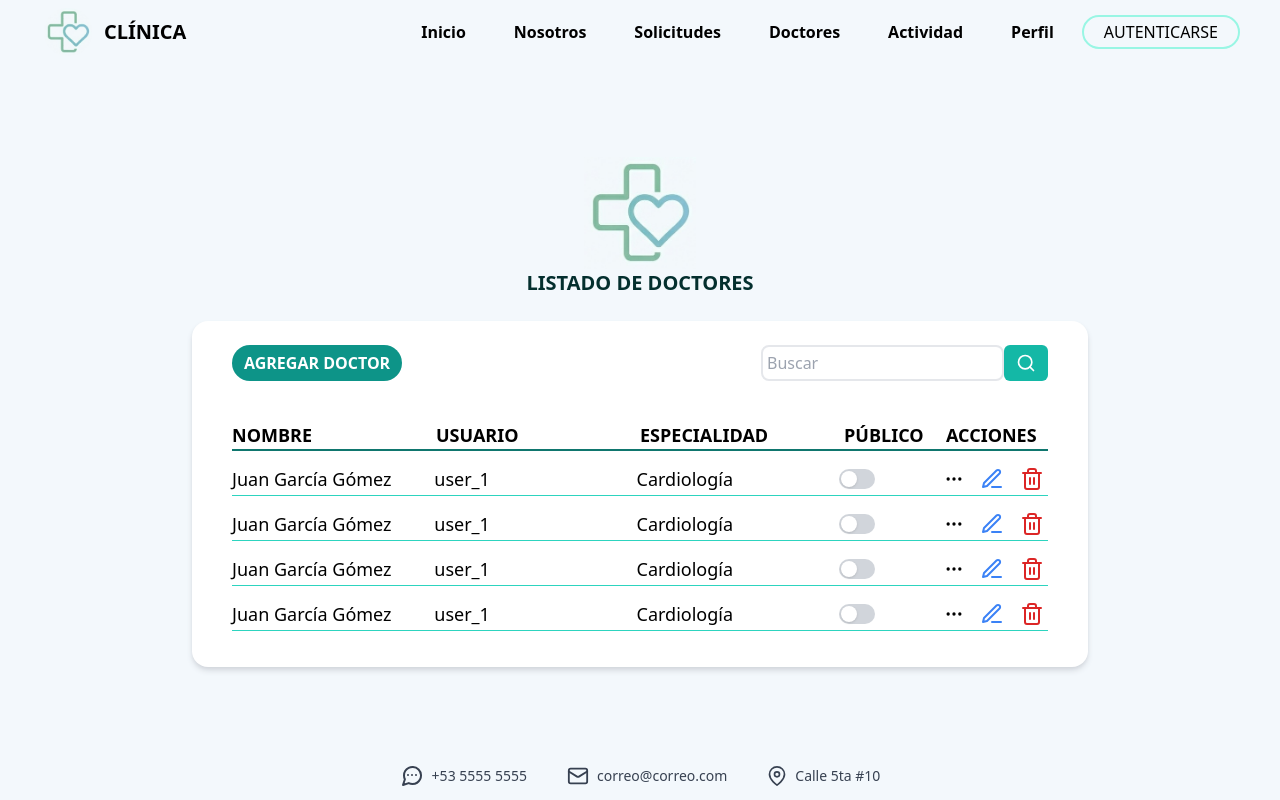
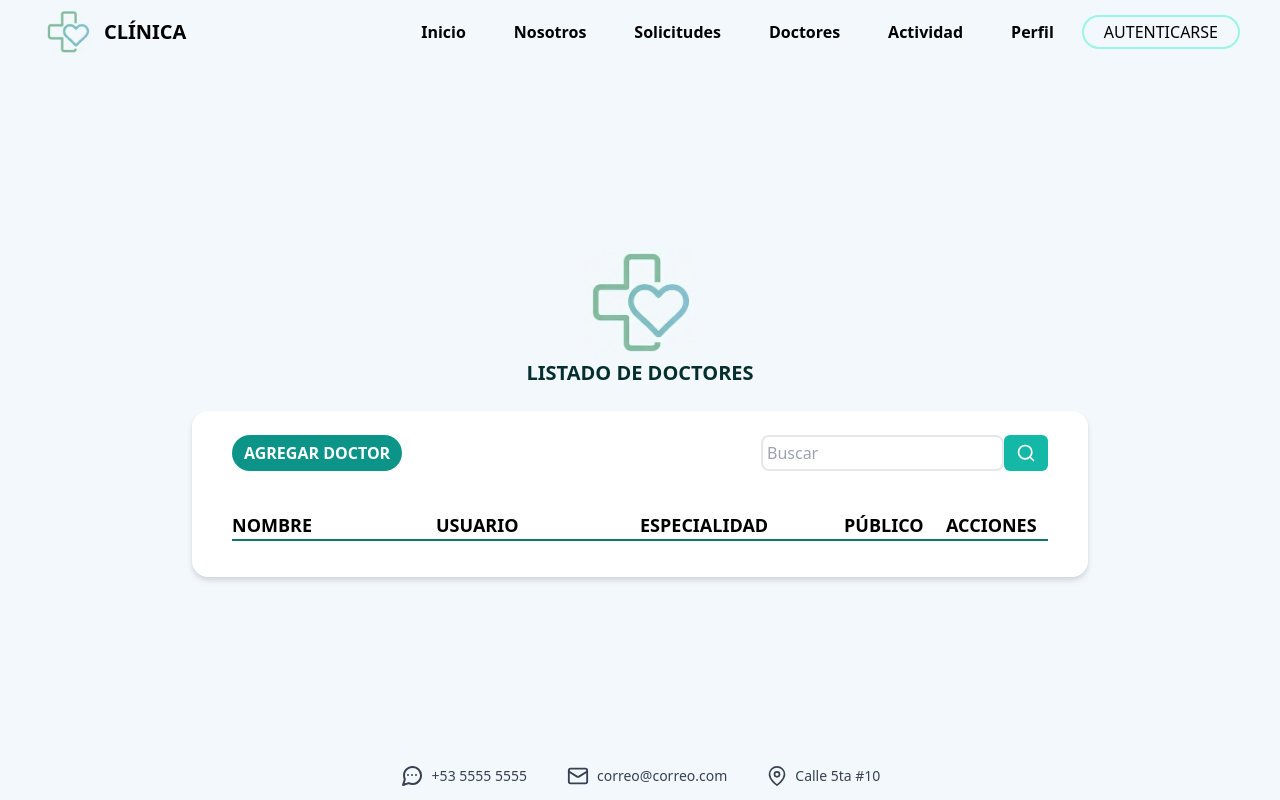
Before and after one commit to YopH-26/clinica, a React (Vite) app in the folder frontend/: page /doctores in a window 1280 px wide. Built offline with nearby package versions, Linux system fonts and the light colour scheme.

Commit message:
Boton "agregar doctor" implementado. Ver detalles del dcotor implementado

```diff
--- a/frontend/src/componets/AgregarDoctor.jsx
+++ b/frontend/src/componets/AgregarDoctor.jsx
@@ -3,21 +3,37 @@ import { useState, useEffect } from 'react';
 
 //Propósito: Formulario de agregar doctor
 
-const AgregarDoctor = ({cerrar}) => {
+const AgregarDoctor = ({cerrar, doctores, setDoctores}) => {
   const [nombreDoctor, setNombreDoctor] = useState('');
   const [correoDoctor, setCorreoDoctor] = useState('');
   const [telefonoDoctor, setTelefonoDoctor] = useState('');
   const [especialidadDoctor, setEspecialidadDoctor] = useState('');
-  console.log(nombreDoctor, correoDoctor, telefonoDoctor, especialidadDoctor);
 
+  //Función de enviar formulario
   const handleSubmit = (e) => {
     e.preventDefault();
-    console.log('enviandooooo');
+
+    //Objeto de doctor
+    const objetoDoctor = {
+      nombreDoctor,
+      correoDoctor,
+      telefonoDoctor,
+      especialidadDoctor,
+      id : generarId()
+    }
+    setDoctores([...doctores, objetoDoctor]);
+
     setNombreDoctor('');
     setCorreoDoctor('');
     setTelefonoDoctor('');
     setEspecialidadDoctor('');
   };
+
+  const generarId = ()=>{
+    const random = Math.random().toString(36).substring(2)
+    const fecha = Date.now().toString(36)
+    return random+fecha
+  }
 
   return ReactDOM.createPortal(
     <div
--- a/frontend/src/componets/DetallesDoctores.jsx
+++ b/frontend/src/componets/DetallesDoctores.jsx
@@ -2,7 +2,7 @@ import ReactDOM from "react-dom";
 
 //Propósito: Mostrar información ampliada de los doctores
 
-const DetallesDoctores = ({cerrarDetalles}) => {
+const DetallesDoctores = ({doctor, cerrarDetalles}) => {
   return ReactDOM.createPortal(
     <div
       className="fixed inset-0 z-50 flex items-center justify-center"
@@ -38,17 +38,17 @@ const DetallesDoctores = ({cerrarDetalles}) => {
         <div className="p-3">
           <section className="md:flex md:justify-between md:gap-6">
             <div className="flex-1">
-                <p className="font-bold text-xl">Nombre</p>
-                <p className="text-lg mb-1">Emeregildo Fonseca Fonseca</p>
-                <p className="font-bold text-xl">Correo</p>
-                <p className="text-lg mb-1">correo@correo.com</p>
-                <p className="font-bold text-xl">Teléfono</p>
-                <p className="text-lg mb-1">+53 55555555</p>
+              <p className="font-bold text-xl">Nombre</p>
+              <p className="text-lg mb-1">{doctor.nombreDoctor}</p>
+              <p className="font-bold text-xl">Correo</p>
+              <p className="text-lg mb-1">{doctor.correoDoctor}</p>
+              <p className="font-bold text-xl">Teléfono</p>
+              <p className="text-lg mb-1">{doctor.telefonoDoctor}</p>
             </div>
 
             <div className="flex-1 md:mt-0 max-w-[11rem]">
-                <p className="font-bold text-xl">Usuario</p>
-                <p className="text-lg mb-1">use_1</p>
+              <p className="font-bold text-xl">Usuario</p>
+              <p className="text-lg mb-1">use_1</p>
               <p className="font-bold text-xl lg:hidden">Público</p>
               <div className="items-center cursor-pointer w-9 lg:hidden">
                 <label
--- a/frontend/src/componets/Doctor.jsx
+++ b/frontend/src/componets/Doctor.jsx
@@ -1,11 +1,12 @@
+const Doctor = ({ agregar, abrirDetalles, abrirEliminar, doctor }) => {
 
-const Doctor = ({agregar, abrirDetalles, abrirEliminar}) => {
+  const { nombreDoctor, especialidadDoctor } = doctor;
 
   return (
     <div className="grid grid-cols-[2fr_1fr] md:grid-cols-[2fr_2fr_1fr] lg:grid-cols-[2fr_2fr_2fr_1fr_1fr] mb-3 border-b border-teal-400 w-full items-center">
-      <p className="text-lg">Juan García Gómez</p>
+      <p className="text-lg">{nombreDoctor}</p>
       <p className="text-lg hidden lg:block">user_1</p>
-      <p className="text-lg hidden md:block">Cardiología</p>
+      <p className="text-lg hidden md:block">{especialidadDoctor}</p>
 
       <div className="items-center cursor-pointer hidden w-9 lg:flex focus-within:ring-2 focus-within:ring-gray-800 rounded-full">
         <label
@@ -41,7 +42,7 @@ const Doctor = ({agregar, abrirDetalles, abrirEliminar}) => {
             strokeLinecap="round"
             strokeLinejoin="round"
             className="text-black"
-            onClick={abrirDetalles}
+            onClick={() => abrirDetalles(doctor)}
           >
             <circle cx="12" cy="12" r="1" />
             <circle cx="19" cy="12" r="1" />
--- a/frontend/src/pages/Doctores.jsx
+++ b/frontend/src/pages/Doctores.jsx
@@ -12,9 +12,10 @@ import { useState, useEffect } from 'react';
 
 const Doctores = () => {
   const [agregarAbierto, setAgregarAbierto] = useState(false);
-  const [detallesAbierto, setDetallesAbierto] = useState(false);
+  const [dotorDetalles, setDoctorDetalles] = useState(false);
   const [eliminarAbierto, setEliminarAbierto] = useState(false);
   const [menuAbierto, setMenuAbierto] = useState(false);
+  const [doctores, setDoctores] = useState([]);
 
   return (
     <div className="flex flex-col min-h-screen">
@@ -124,35 +125,28 @@ const Doctores = () => {
             <h3 className="uppercase font-semibold text-lg">Acciones</h3>
           </div>
 
-          {/* Relleno */}
-          <Doctor
-            agregar={() => setAgregarAbierto(true)}
-            abrirDetalles={() => setDetallesAbierto(true)}
-            abrirEliminar={() => setEliminarAbierto(true)}
-          />
-          <Doctor
-            agregar={() => setAgregarAbierto(true)}
-            abrirDetalles={() => setDetallesAbierto(true)}
-            abrirEliminar={() => setEliminarAbierto(true)}
-          />
-          <Doctor
-            agregar={() => setAgregarAbierto(true)}
-            abrirDetalles={() => setDetallesAbierto(true)}
-            abrirEliminar={() => setEliminarAbierto(true)}
-          />
-          <Doctor
-            agregar={() => setAgregarAbierto(true)}
-            abrirDetalles={() => setDetallesAbierto(true)}
-            abrirEliminar={() => setEliminarAbierto(true)}
-          />
+          {/* Listado de doctores */}
+          {doctores.map((doctor) => (
+            <Doctor
+              agregar={() => setAgregarAbierto(true)}
+              abrirDetalles={(doctor) => setDoctorDetalles(doctor)}
+              abrirEliminar={() => setEliminarAbierto(true)}
+              key={doctor.id}
+              doctor={doctor}
+            />
+          ))}
         </section>
       </main>
       <Footer className="flex-none" />
       {agregarAbierto && (
-        <AgregarDoctor cerrar={() => setAgregarAbierto(false)} />
+        <AgregarDoctor
+          cerrar={() => setAgregarAbierto(false)}
+          doctores={doctores}
+          setDoctores={setDoctores}
+        />
       )}
-      {detallesAbierto && (
-        <DetallesDoctores cerrarDetalles={() => setDetallesAbierto(false)} />
+      {dotorDetalles && (
+        <DetallesDoctores doctor={dotorDetalles} cerrarDetalles={() => setDoctorDetalles(false)} />
       )}
       {eliminarAbierto && (
         <Confirmar cerrarEliminar={() => setEliminarAbierto(false)} />
```
